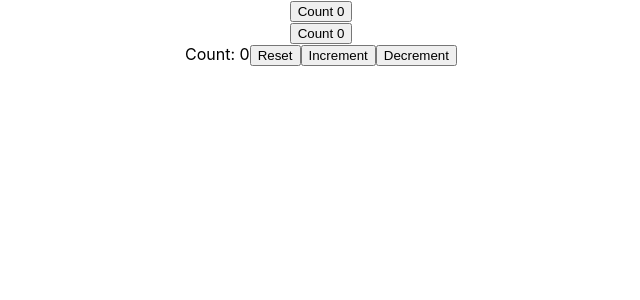
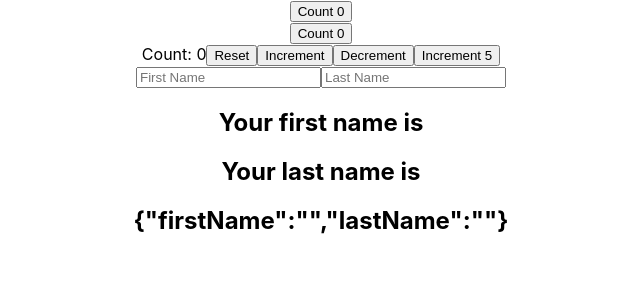
Before and after one commit to wesleyberry/hooks-practice, a React (Create React App) app: page / in a window 1280 px wide. Shown: the top 300 px of the page, without its empty margins (319-959 px from the left). Built offline with nearby package versions, Linux system fonts and the light colour scheme.

Commit message:
useState with objects

```diff
--- a/src/App.js
+++ b/src/App.js
@@ -2,6 +2,7 @@
 import ClassCounter from './components/ClassCounter';
 import HookCounter from './components/HookCounter';
 import HookCounterTwo from './components/HookCounterTwo';
+import HookCounterThree from './components/HookCounterThree';
 import './App.css';
 
 function App() {
@@ -10,6 +11,7 @@
       <ClassCounter />
       <HookCounter />
       <HookCounterTwo />
+      <HookCounterThree />
     </div>
   );
 }
--- /dev/null
+++ b/src/components/HookCounterThree.js
@@ -0,0 +1,29 @@
+import React, {useState} from 'react'
+
+function HookCounterThree() {
+    const [name, setName] = useState({firstName: '', lastName: ''});
+
+    return (
+        <div>
+            <form>
+                <input
+                    type="text"
+                    placeholder="First Name"
+                    value={name.firstName}
+                    onChange={e => setName({...name, firstName: e.target.value})}
+                />
+                <input
+                    type="text"
+                    placeholder="Last Name"
+                    value={name.lastName}
+                    onChange={e => setName({...name, lastName: e.target.value})}
+                />
+                <h2>Your first name is {name.firstName}</h2>
+                <h2>Your last name is {name.lastName}</h2>
+                <h2>{JSON.stringify(name)}</h2>
+            </form>
+        </div>
+    )
+}
+
+export default HookCounterThree
--- a/src/components/HookCounterTwo.js
+++ b/src/components/HookCounterTwo.js
@@ -4,12 +4,19 @@
     const initialCount = 0;
     const [count, setCount] = useState(initialCount);
 
+    const incrementFive = () => {
+        for(let i = 0; i < 5; i++) {
+            setCount(prevCount => prevCount + 1);
+        }
+    }
+
     return (
         <div>
             Count: {count}
             <button onClick={() => setCount(initialCount)}>Reset</button>
-            <button onClick={() => setCount(count + 1)}>Increment</button>
-            <button onClick={() => setCount(count - 1)}>Decrement</button>
+            <button onClick={() => setCount(prevCount => prevCount + 1)}>Increment</button>
+            <button onClick={() => setCount(prevCount => prevCount - 1)}>Decrement</button>
+            <button onClick={incrementFive}>Increment 5</button>
         </div>
     )
 }
```
